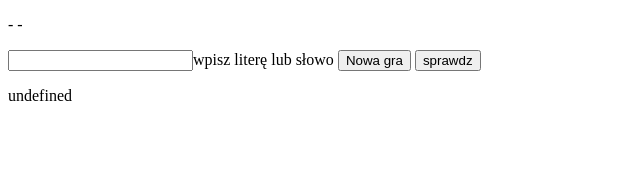
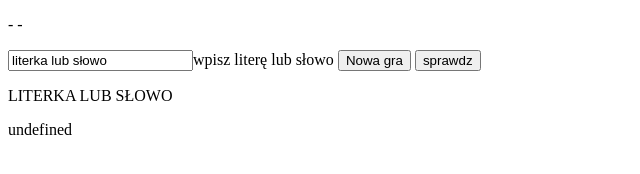
Before and after one commit to KrzysztofGiblewski/GraWisielec, a plain HTML site: page index.html in a window 1280 px wide. Both pictures are taken after a click on the button "sprawdz". Shown: the whole page, without its empty margins (0-640 px from the left). Drawn offline with Linux system fonts and the light colour scheme.

Commit message:
wreszcie DZIAŁA jeszce nie wszystko ale już tuż tuż

```diff
--- a/index.html
+++ b/index.html
@@ -15,44 +15,44 @@
 
 <body>
     <script>
-        function wowow() {
-            alert("WOWOWOWWWW!");
-        }
-
         var zycia;
         var pobraneDane;
         var ileLiter;
         var pusteSlowo;
         var wylosowaneSlowo;
 
-        //wylosowaneSlowo; pusteSlowo, bazaSlow
+//wylosowaneSlowo, pusteSlowo, bazaSlow, wylosowanyIndex
 
- function losuj(wylosowaneSlowo, pusteSlowo, bazaSlow, wylosowanyIndex) {
+        function losuj() {
 
             alert('NOWA GRA!');
 
- var bazaSlow=["zamek","kot"];
+            var bazaSlow = ["zamek", "kot"];
 
 
- var pusteSlowo ="";
+            var pusteSlowo = "";
             var wylosowanyIndex = Math.floor(Math.random() * bazaSlow.length);
             wylosowaneSlowo = bazaSlow[wylosowanyIndex];
             wylosowaneSlowo = wylosowaneSlowo.toUpperCase();
 
             for (var i = 0; wylosowaneSlowo.length > i; i++) {
-                pusteSlowo=pusteSlowo+"-";
+                pusteSlowo = pusteSlowo + "-";
 
             }
             document.getElementById("pusteSlowo").innerText = pusteSlowo;
         }
-function sprawdz(){
-    var pobraneDane = document.getElementsByName("literaLubSlowo").innerText;
+
+        function sprawdz() {
+            var pobraneDane = document.getElementById("LitLubSlo").value;
+            pobraneDane = pobraneDane.toUpperCase();
             document.getElementById("paragraf").innerText = pobraneDane;
-    pobraneDane.toUpperCase();
-    if (pobraneDane.length>=1){
-        if (pobraneDane==wylosowaneSlowo)
+            document.getElementById("paragraf2").innerText = wylosowaneSlowo;
+
+
+            if (pobraneDane.length > 1) {
+                if (pobraneDane == wylosowaneSlowo)
                     alert("GRATULACJE");
-        else{
+                else {
                     alert("Nie trafiłeś");
                     zycia--;
                 }
@@ -67,10 +67,11 @@ document.getElementById("paragraf").innerText = pobraneDane;
         </div>
         <div id="gra">
             <p id="pusteSlowo">- -</p>
-            <input class="LitLubSlo" name="literaLubSlowo">wpisz literę lub słowo
+            <input id="LitLubSlo" name="literaLubSlowo" value="literka lub słowo">wpisz literę lub słowo
             <button id="nowa" onclick="losuj();">Nowa gra</button>
             <button onclick="sprawdz();">sprawdz</button>
-            <p id="paragraf" onclick="wowow();" >............</p>
+            <p id="paragraf" onclick="wowow();">............</p>
+            <p id="paragraf2">._____.</p>
 
         </div>
 
```
Lines whose indentation alone changed are shown as unchanged.
